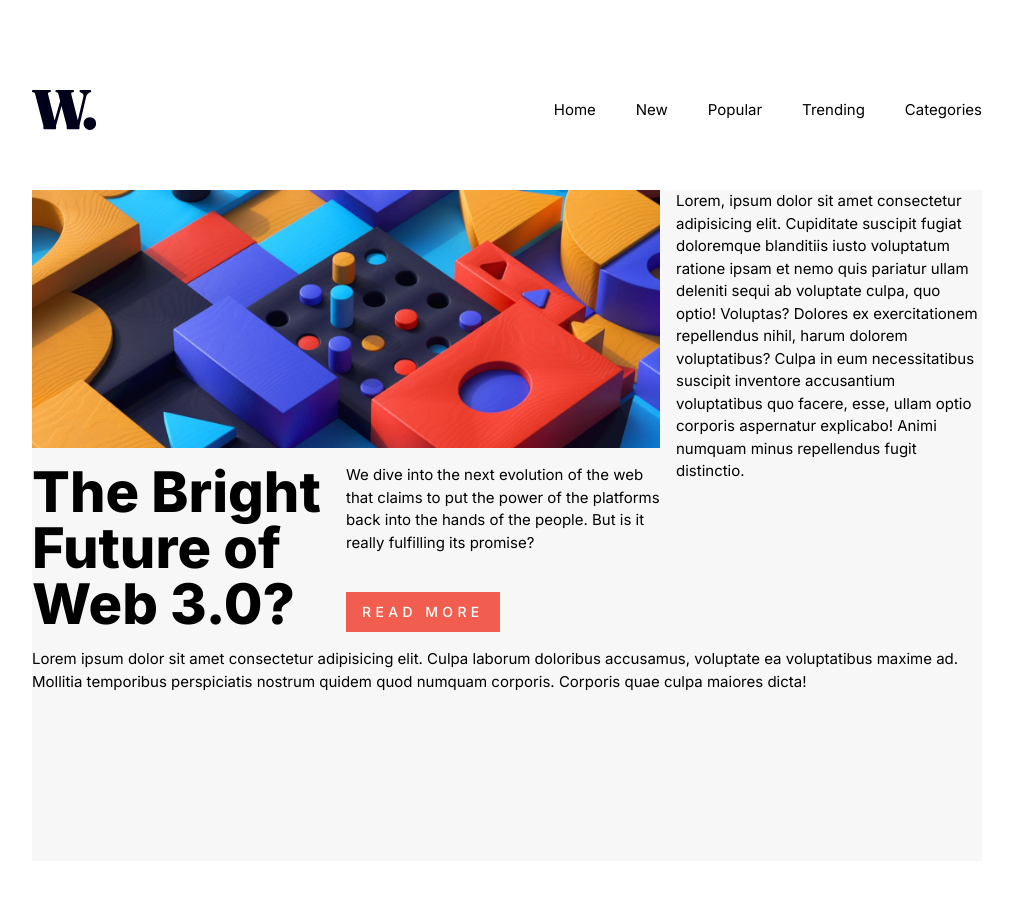
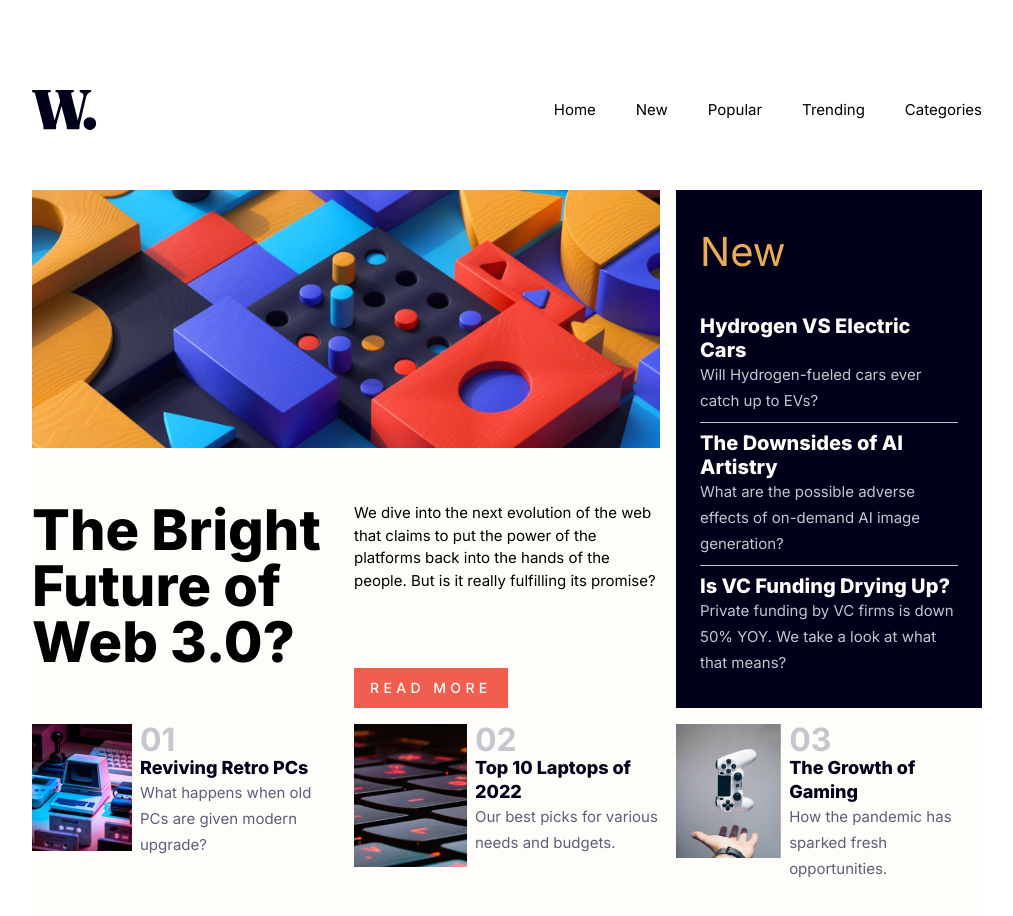
Before and after one commit to sonny-coding/news-homepage-tailwind, a React (Vite) app: page / in a window 1280 px wide. Shown: the top 916 px of the page, without its empty margins (133-1146 px from the left). Before the commit the page ends 861 px from the top, so only its background shows below. Built offline with nearby package versions, Linux system fonts and the light colour scheme.

Commit message:
finish the large layout

```diff
--- a/src/App.jsx
+++ b/src/App.jsx
@@ -1,4 +1,11 @@
-import { Icon, IconMenu, ImageWeb3Desktop } from "./assets";
+import {
+  Icon,
+  IconMenu,
+  ImageWeb3Desktop,
+  ImgRetro,
+  ImgGaming,
+  ImgLaptop,
+} from "./assets";
 import Button from "./components/Button";
 const App = () => {
   return (
@@ -29,10 +36,10 @@ const App = () => {
         </ul>
       </header>
 
-      <main className="w-full h-auto bg-neutral-grayishBlue md:grid md:grid-cols-3 md:gap-4 md:grid-rows-3">
+      <main className="w-full h-auto bg-neutral-offWhite md:grid md:grid-cols-3 md:gap-4 md:grid-rows-3">
         <div className="md:col-span-2 md:row-span-2 md:grid md:grid-col-2 md:grid-row-2 md:gap-4">
           <img className="md:col-span-2" src={ImageWeb3Desktop} alt="web 3" />
-          <div className="md:col-span-2 md:grid md:grid-cols-2">
+          <div className="md:col-span-2 md:grid md:grid-cols-2 md:gap-4">
             <p className="text-[56px] leading-none font-extrabold">
               The Bright Future of Web 3.0?
             </p>
@@ -46,21 +53,100 @@ const App = () => {
             </div>
           </div>
         </div>
-        <div className="md:row-span-2">
-          Lorem, ipsum dolor sit amet consectetur adipisicing elit. Cupiditate
-          suscipit fugiat doloremque blanditiis iusto voluptatum ratione ipsam
-          et nemo quis pariatur ullam deleniti sequi ab voluptate culpa, quo
-          optio! Voluptas? Dolores ex exercitationem repellendus nihil, harum
-          dolorem voluptatibus? Culpa in eum necessitatibus suscipit inventore
-          accusantium voluptatibus quo facere, esse, ullam optio corporis
-          aspernatur explicabo! Animi numquam minus repellendus fugit
-          distinctio.
+        <div className="md:row-span-2 bg-neutral-darkBlue flex flex-col justify-start items-start gap-3 px-[24px] py-[32px]">
+          <div className="mb-5">
+            <p className="text-[40px] text-primary-softOrange hover:cursor-pointer">
+              New
+            </p>
+          </div>
+          <div className="text-neutral-offWhite">
+            <div className="border-b-[1px] border-neutral-grayishBlue pb-2 mb-2">
+              <p className="font-extrabold text-[20px] leading-6 text-neutral-offWhite hover:cursor-pointer hover:text-primary-softOrange">
+                Hydrogen VS Electric Cars
+              </p>
+              <p className="text-neutral-grayishBlue font-normal text-[15px] leading-[26px]">
+                Will Hydrogen-fueled cars ever catch up to EVs?
+              </p>
+            </div>
+            <div className="border-b-[1px] border-neutral-grayishBlue pb-2 mb-2">
+              <p className="font-extrabold text-[20px] leading-6 text-neutral-offWhite hover:cursor-pointer hover:text-primary-softOrange">
+                The Downsides of AI Artistry
+              </p>
+              <p className="text-neutral-grayishBlue font-normal text-[15px] leading-[26px]">
+                What are the possible adverse effects of on-demand AI image
+                generation?
+              </p>
+            </div>
+            <div className="">
+              <p className="font-extrabold text-[20px] leading-6 text-neutral-offWhite hover:cursor-pointer hover:text-primary-softOrange">
+                Is VC Funding Drying Up?
+              </p>
+              <p className="text-neutral-grayishBlue font-normal text-[15px] leading-[26px]">
+                Private funding by VC firms is down 50% YOY. We take a look at
+                what that means?
+              </p>
+            </div>
+          </div>
         </div>
-        <div className="md:col-span-3">
-          Lorem ipsum dolor sit amet consectetur adipisicing elit. Culpa laborum
-          doloribus accusamus, voluptate ea voluptatibus maxime ad. Mollitia
-          temporibus perspiciatis nostrum quidem quod numquam corporis. Corporis
-          quae culpa maiores dicta!
+        <div className="md:col-span-1 flex justify-center items-start">
+          <div className="min-w-[100px] max-w-[150px] min-h-[127px]">
+            <img
+              className="w-full h-full object-cover"
+              src={ImgRetro}
+              alt="retro gaming"
+            />
+          </div>
+          <div className="ml-2">
+            <p className="font-bold text-[32px] leading-none text-neutral-grayishBlue">
+              01
+            </p>
+            <p className="font-extrabold text-[18px] leading-[24px] text-neutral-darkBlue hover:cursor-pointer hover:text-primary-softRed">
+              Reviving Retro PCs
+            </p>
+            <p className="font-normal text-[15px] leading-[26px] text-neutral-darkGrayishBlue">
+              What happens when old PCs are given modern upgrade?
+            </p>
+          </div>
+        </div>
+        <div className="md:col-span-1 flex justify-center items-start">
+          <div className="min-w-[100px] max-w-[150px] min-h-[127px]">
+            <img
+              className="w-full h-full object-cover"
+              src={ImgLaptop}
+              alt="retro gaming"
+            />
+          </div>
+          <div className="ml-2">
+            <p className="font-bold text-[32px] leading-none text-neutral-grayishBlue">
+              02
+            </p>
+            <p className="font-extrabold text-[18px] leading-[24px] text-neutral-darkBlue hover:cursor-pointer hover:text-primary-softRed">
+              Top 10 Laptops of 2022
+            </p>
+            <p className="font-normal text-[15px] leading-[26px] text-neutral-darkGrayishBlue">
+              Our best picks for various needs and budgets.
+            </p>
+          </div>
+        </div>
+        <div className="md:col-span-1 flex justify-center items-start">
+          <div className="min-w-[100px] max-w-[150px] min-h-[127px]">
+            <img
+              className="w-full h-full object-cover"
+              src={ImgGaming}
+              alt="retro gaming"
+            />
+          </div>
+          <div className="ml-2">
+            <p className="font-bold text-[32px] leading-none text-neutral-grayishBlue">
+              03
+            </p>
+            <p className="font-extrabold text-[18px] leading-[24px] text-neutral-darkBlue hover:cursor-pointer hover:text-primary-softRed">
+              The Growth of Gaming
+            </p>
+            <p className="font-normal text-[15px] leading-[26px] text-neutral-darkGrayishBlue">
+              How the pandemic has sparked fresh opportunities.
+            </p>
+          </div>
         </div>
       </main>
     </div>
--- a/src/assets/index.js
+++ b/src/assets/index.js
@@ -2,5 +2,16 @@ import { ReactComponent as Icon } from "./logo.svg";
 import { ReactComponent as IconMenu } from "./icon-menu.svg";
 import ImageWeb3Desktop from "./image-web-3-desktop.jpg";
 import ImageWeb3Mobile from "./image-web-3-mobile.jpg";
+import ImgGaming from "./image-gaming-growth.jpg";
+import ImgRetro from "./image-retro-pcs.jpg";
+import ImgLaptop from "./image-top-laptops.jpg";
 
-export { Icon, IconMenu, ImageWeb3Desktop, ImageWeb3Mobile };
+export {
+  Icon,
+  IconMenu,
+  ImageWeb3Desktop,
+  ImageWeb3Mobile,
+  ImgGaming,
+  ImgRetro,
+  ImgLaptop,
+};
--- a/tailwind.config.js
+++ b/tailwind.config.js
@@ -10,7 +10,7 @@ export default {
         },
         neutral: {
           offWhite: "hsl(36,100%,99%)",
-          grayishBlue: "hsl(233, 8%, 97%)",
+          grayishBlue: "hsl(233, 8%, 79%)",
           darkGrayishBlue: "hsl(236,13%,42%)",
           darkBlue: "hsl(240, 100%, 5%)",
         },
```
